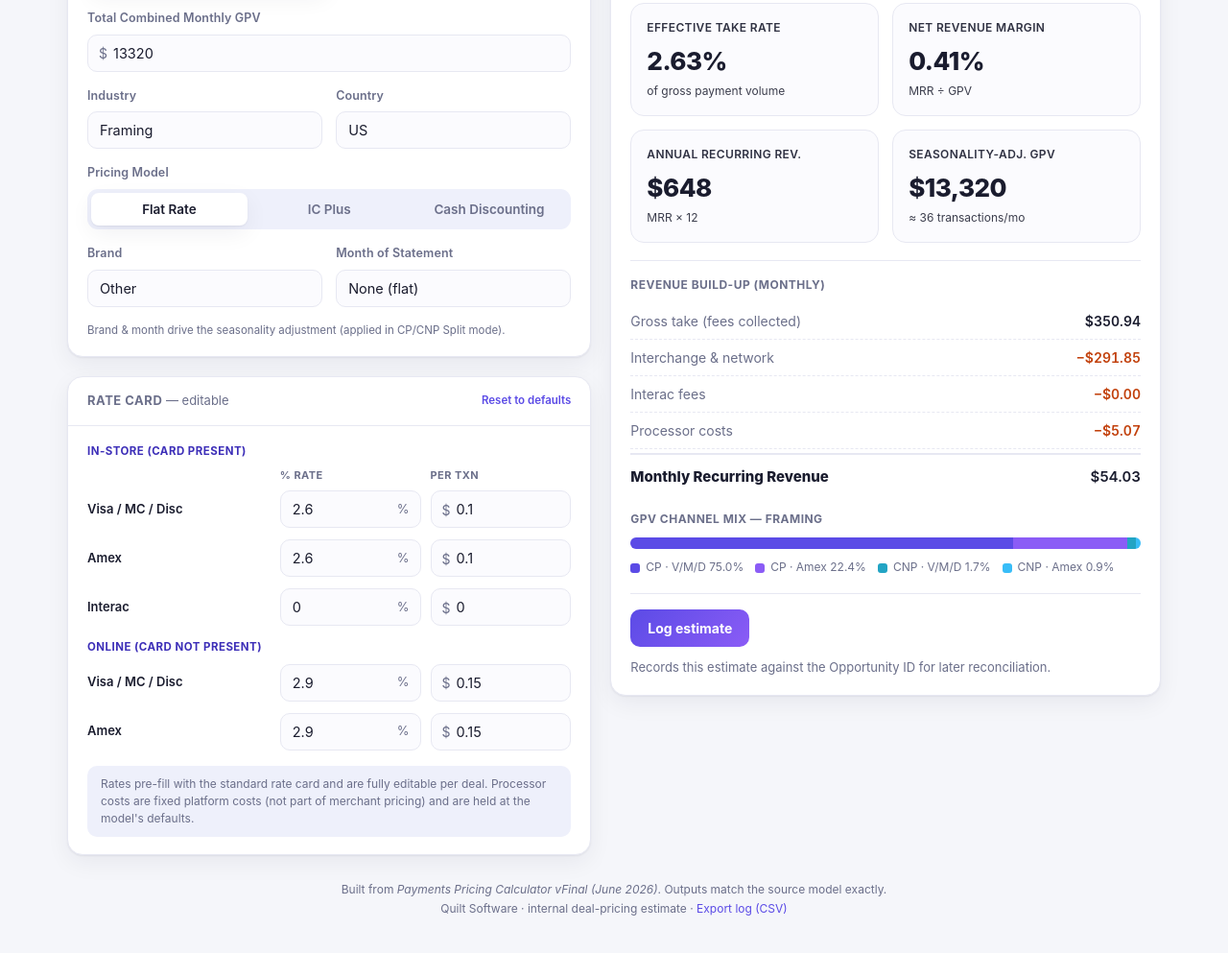
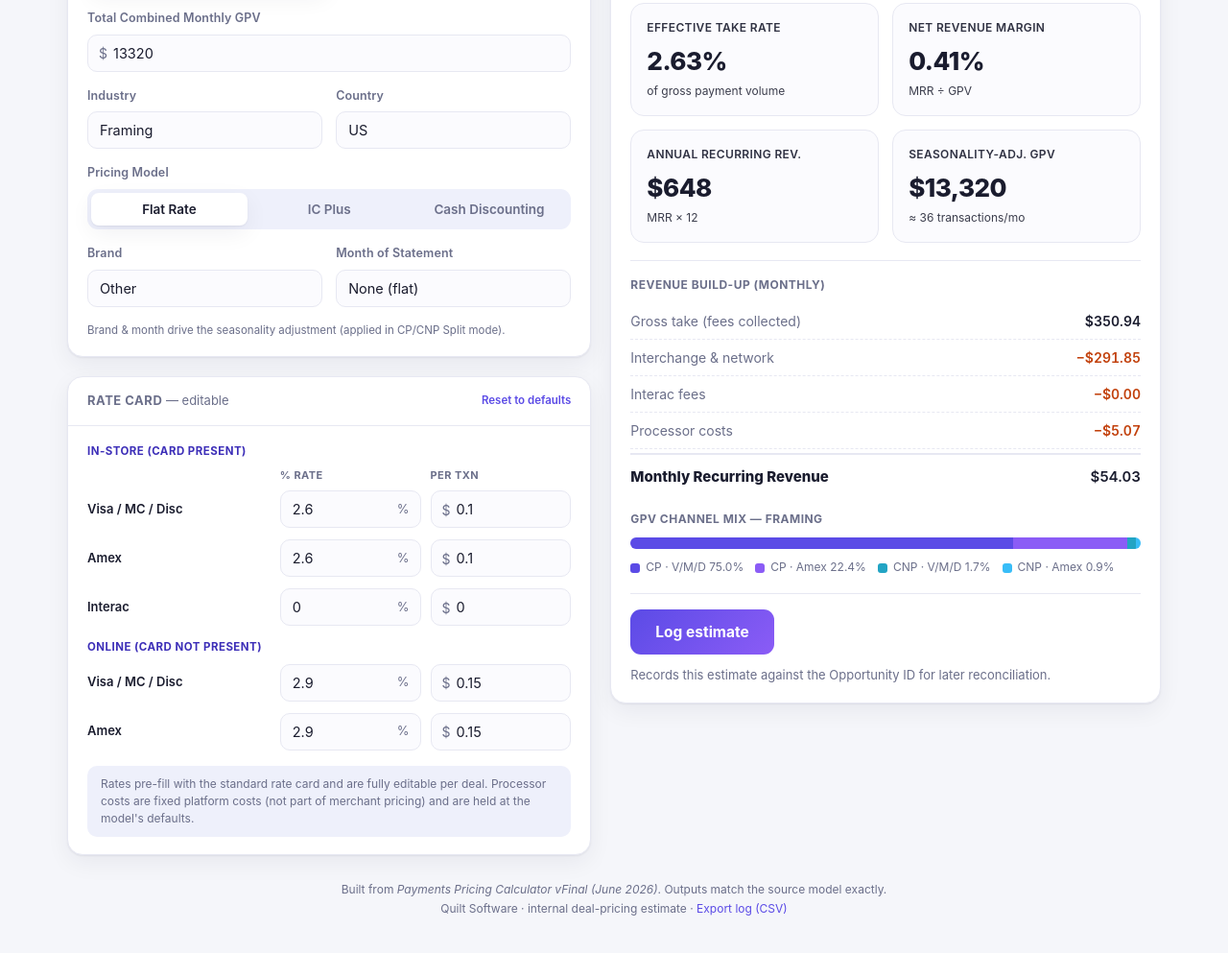
Before and after one commit to marywikeqs/payments-pricing-calculator, a website: page index.html in a window 1280 px wide. Shown: the part 316-1309 px from the top of the page at 96% size. Drawn offline with Linux system fonts and the light colour scheme.

Commit message:
Make Log estimate button larger
Co-Authored-By: Claude Opus 4.8 (1M context) <noreply@anthropic.com>

```diff
--- a/index.html
+++ b/index.html
@@ -44,8 +44,8 @@ label.lbl{display:block;font-size:12.5px;font-weight:600;color:var(--muted);marg
 select,input[type=number],input[type=text]{width:100%;padding:10px 12px;border:1px solid var(--line);border-radius:10px;
   background:var(--panel-2);color:var(--ink);font-size:14.5px;font-family:inherit;appearance:none}
 select:focus,input:focus{outline:2px solid var(--brand);outline-offset:1px;border-color:var(--brand)}
-.btn-primary{background:linear-gradient(135deg,var(--brand),var(--brand-2));color:#fff;border:0;border-radius:10px;
-  padding:11px 18px;font-weight:700;font-size:14px;cursor:pointer;font-family:inherit}
+.btn-primary{background:linear-gradient(135deg,var(--brand),var(--brand-2));color:#fff;border:0;border-radius:11px;
+  padding:14px 26px;font-weight:700;font-size:15.5px;cursor:pointer;font-family:inherit}
 .btn-primary:disabled{opacity:.55;cursor:default}
 .logbar{margin-top:18px;border-top:1px solid var(--line);padding-top:16px;display:flex;align-items:center;gap:12px;flex-wrap:wrap}
 .logstatus{font-size:13px;color:var(--muted)}
```
